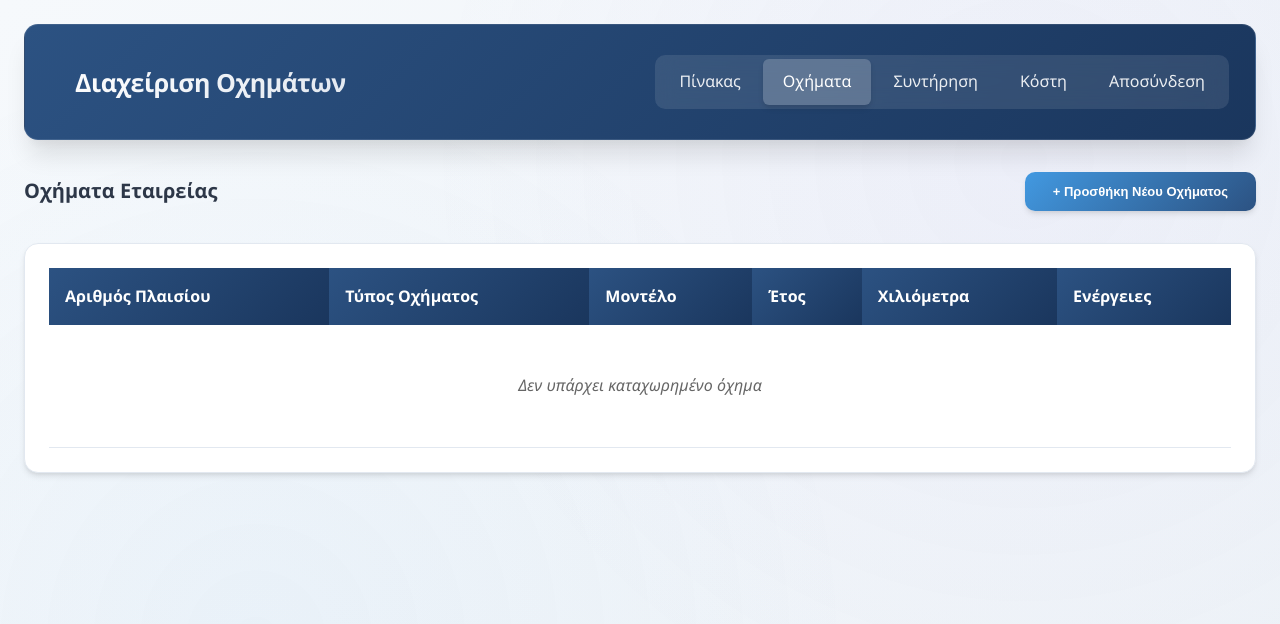
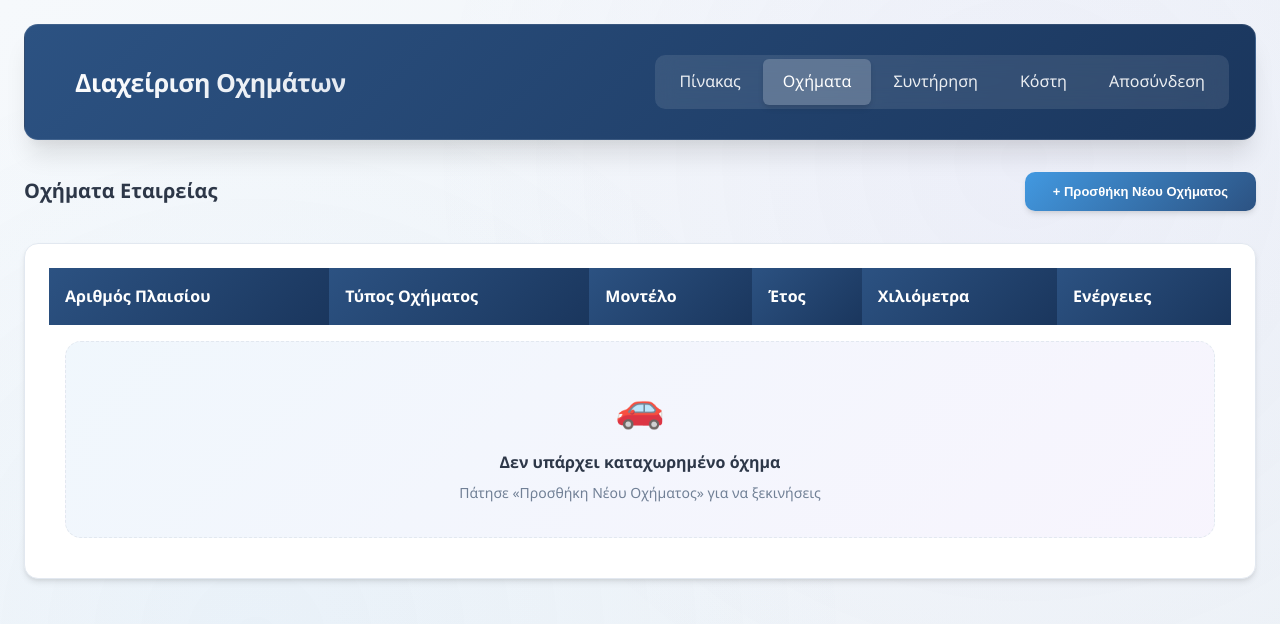
Before and after one commit to panagiotiseleftheriadis/CaReMind, a plain HTML site: page frontend/vehicles.html in a window 1280 px wide. Drawn offline with Linux system fonts and the light colour scheme.

Commit message:
Fix Vehicle Page

```diff
--- a/frontend/vehicles.css
+++ b/frontend/vehicles.css
@@ -1485,3 +1485,62 @@ header::before {
     font-size: 13px;
   }
 }
+/* ===============================
+   EMPTY STATE – Vehicles Table
+   =============================== */
+
+.empty-state-row td {
+  padding: 0;
+  border: none;
+}
+
+.empty-state {
+  display: flex;
+  flex-direction: column;
+  align-items: center;
+  justify-content: center;
+  gap: 12px;
+  padding: 32px 20px;
+  margin: 16px;
+  border-radius: 16px;
+  background: linear-gradient(
+    135deg,
+    rgba(66, 153, 225, 0.08),
+    rgba(159, 122, 234, 0.08)
+  );
+  border: 1px dashed var(--gray-light);
+  text-align: center;
+}
+
+.empty-icon {
+  font-size: 40px;
+  opacity: 0.8;
+}
+
+.empty-text strong {
+  display: block;
+  font-size: 16px;
+  color: var(--dark-color);
+  margin-bottom: 4px;
+}
+
+.empty-text span {
+  font-size: 14px;
+  color: var(--gray-dark);
+}
+
+/* Mobile tweak */
+@media (max-width: 768px) {
+  .empty-state {
+    margin: 8px 0;
+    padding: 24px 16px;
+  }
+
+  .empty-text strong {
+    font-size: 15px;
+  }
+
+  .empty-text span {
+    font-size: 13px;
+  }
+}
--- a/frontend/vehicles.js
+++ b/frontend/vehicles.js
@@ -158,11 +158,17 @@ class VehiclesManager {
     if (!tbody) return;
 
     tbody.innerHTML = `
-            <tr>
-                <td colspan="6" style="text-align: center; padding: 3rem; color: #666; font-style: italic;">
-                    Δεν υπάρχει καταχωρημένο όχημα
-                </td>
-            </tr>
+            <tr class="empty-state-row">
+  <td colspan="6">
+    <div class="empty-state">
+      <div class="empty-icon">🚗</div>
+      <div class="empty-text">
+        <strong>Δεν υπάρχει καταχωρημένο όχημα</strong>
+        <span>Πάτησε «Προσθήκη Νέου Οχήματος» για να ξεκινήσεις</span>
+      </div>
+    </div>
+  </td>
+</tr>
         `;
   }
 
```
